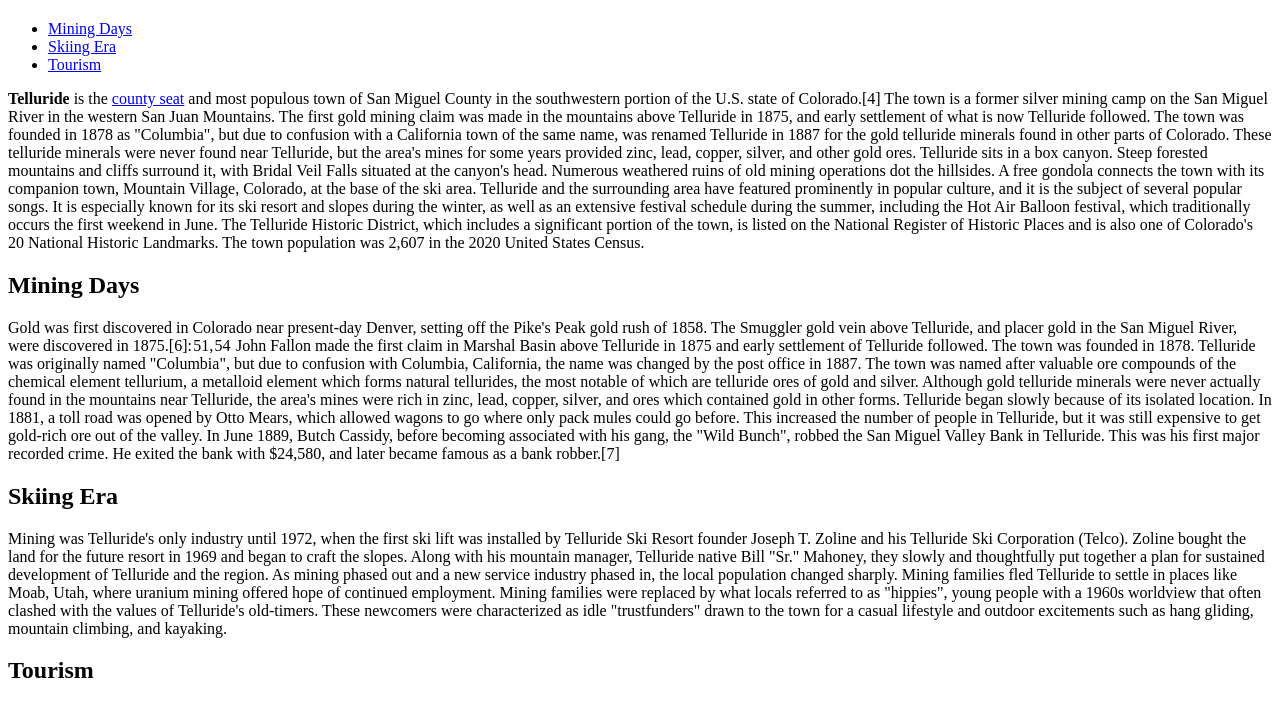
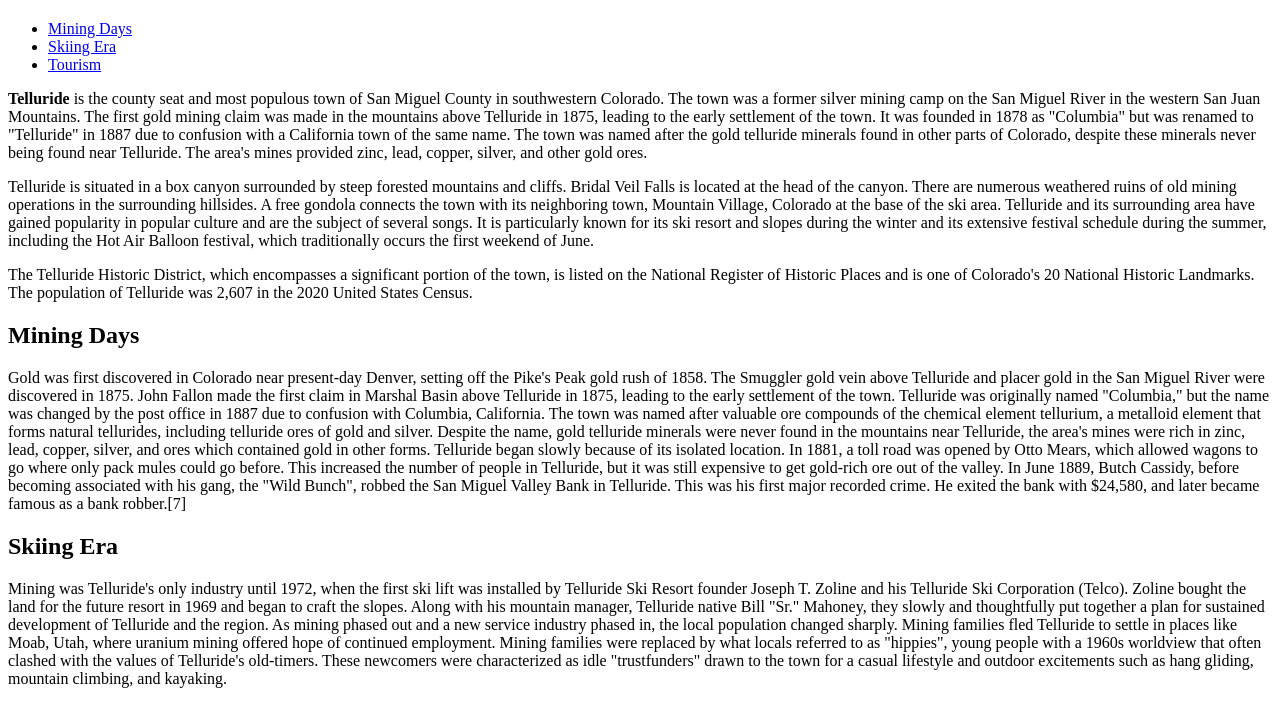
Before and after one commit to katballode/katballode.github.io, a plain HTML site: page wa/wa3.html in a window 1280 px wide. Shown: the part 747-1451 px from the top of the page. Drawn offline with Linux system fonts and the light colour scheme.

Commit message:
Update wa3.html

```diff
--- a/wa/wa3.html
+++ b/wa/wa3.html
@@ -2,36 +2,35 @@
 <html lang="en">
 <head>
     <meta charset="UTF-8">
-    <title>"Kat Ballode's ATLS Week 3 Wikipedia Activity"</title>
+    <title>Kat Ballode's ATLS Week 3 Wikipedia Activity</title>
 </head>
 <body>
 <header>
     <h1>Telluride, Colorado</h1>
-    <img src="/img/tellurideWiki.jpeg" alt="an image of Colorado Avenue in Telluride Colorado">
-
+    <img src="/img/tellurideWiki.jpeg" alt="An image of Colorado Avenue in Telluride, Colorado">
     <nav>
       <ul>
         <li><a href="#Mining-Days">Mining Days</a></li>
         <li><a href="#Skiing-Era">Skiing Era</a></li>
-        <li><a href="#tourism">Tourism</a></li>
+        <li><a href="#Tourism">Tourism</a></li>
       </ul>
     </nav>
+</header>
+<main>
+  <p>
+    <strong>Telluride</strong> is the county seat and most populous town of San Miguel County in southwestern Colorado. The town was a former silver mining camp on the San Miguel River in the western San Juan Mountains. The first gold mining claim was made in the mountains above Telluride in 1875, leading to the early settlement of the town. It was founded in 1878 as "Columbia" but was renamed to "Telluride" in 1887 due to confusion with a California town of the same name. The town was named after the gold telluride minerals found in other parts of Colorado, despite these minerals never being found near Telluride. The area's mines provided zinc, lead, copper, silver, and other gold ores.
+  </p>
+  <p>
+    Telluride is situated in a box canyon surrounded by steep forested mountains and cliffs. Bridal Veil Falls is located at the head of the canyon. There are numerous weathered ruins of old mining operations in the surrounding hillsides. A free gondola connects the town with its neighboring town, Mountain Village, Colorado at the base of the ski area. Telluride and its surrounding area have gained popularity in popular culture and are the subject of several songs. It is particularly known for its ski resort and slopes during the winter and its extensive festival schedule during the summer, including the Hot Air Balloon festival, which traditionally occurs the first weekend of June.
+  </p>
+  <p>
+    The Telluride Historic District, which encompasses a significant portion of the town, is listed on the National Register of Historic Places and is one of Colorado's 20 National Historic Landmarks. The population of Telluride was 2,607 in the 2020 United States Census.
+  </p>
 
-</header>
-
-
-</body>
-
-
-<p><strong>Telluride</strong> is the <a href="https://en.wikipedia.org/wiki/County_seat">county seat</a> and most populous town of San Miguel County in the southwestern portion of the U.S. state of Colorado.[4] The town is a former silver mining camp on the San Miguel River in the western San Juan Mountains. The first gold mining claim was made in the mountains above Telluride in 1875, and early settlement of what is now Telluride followed. The town was founded in 1878 as "Columbia", but due to confusion with a California town of the same name, was renamed Telluride in 1887 for the gold telluride minerals found in other parts of Colorado. These telluride minerals were never found near Telluride, but the area's mines for some years provided zinc, lead, copper, silver, and other gold ores.
-
-Telluride sits in a box canyon. Steep forested mountains and cliffs surround it, with Bridal Veil Falls situated at the canyon's head. Numerous weathered ruins of old mining operations dot the hillsides. A free gondola connects the town with its companion town, Mountain Village, Colorado, at the base of the ski area. Telluride and the surrounding area have featured prominently in popular culture, and it is the subject of several popular songs. It is especially known for its ski resort and slopes during the winter, as well as an extensive festival schedule during the summer, including the Hot Air Balloon festival, which traditionally occurs the first weekend in June.
-
-The Telluride Historic District, which includes a significant portion of the town, is listed on the National Register of Historic Places and is also one of Colorado's 20 National Historic Landmarks. The town population was 2,607 in the 2020 United States Census. </p>
-
-
-<h2 id=“mining-days”>Mining Days</h2>
-Gold was first discovered in Colorado near present-day Denver, setting off the Pike's Peak gold rush of 1858. The Smuggler gold vein above Telluride, and placer gold in the San Miguel River, were discovered in 1875.[6]: 51, 54  John Fallon made the first claim in Marshal Basin above Telluride in 1875 and early settlement of Telluride followed. The town was founded in 1878. Telluride was originally named "Columbia", but due to confusion with Columbia, California, the name was changed by the post office in 1887. The town was named after valuable ore compounds of the chemical element tellurium, a metalloid element which forms natural tellurides, the most notable of which are telluride ores of gold and silver. Although gold telluride minerals were never actually found in the mountains near Telluride, the area's mines were rich in zinc, lead, copper, silver, and ores which contained gold in other forms.
+  <h2 id="Mining-Days">Mining Days</h2>
+  <p>
+    Gold was first discovered in Colorado near present-day Denver, setting off the Pike's Peak gold rush of 1858. The Smuggler gold vein above Telluride and placer gold in the San Miguel River were discovered in 1875. John Fallon made the first claim in Marshal Basin above Telluride in 1875, leading to the early settlement of the town. Telluride was originally named "Columbia," but the name was changed by the post office in 1887 due to confusion with Columbia, California. The town was named after valuable ore compounds of the chemical element tellurium, a metalloid element that forms natural tellurides, including telluride ores of gold and silver. Despite the name, gold telluride minerals were never found in the mountains near Telluride,
+ the area's mines were rich in zinc, lead, copper, silver, and ores which contained gold in other forms.
 
 Telluride began slowly because of its isolated location. In 1881, a toll road was opened by Otto Mears, which allowed wagons to go where only pack mules could go before. This increased the number of people in Telluride, but it was still expensive to get gold-rich ore out of the valley.
 
```
